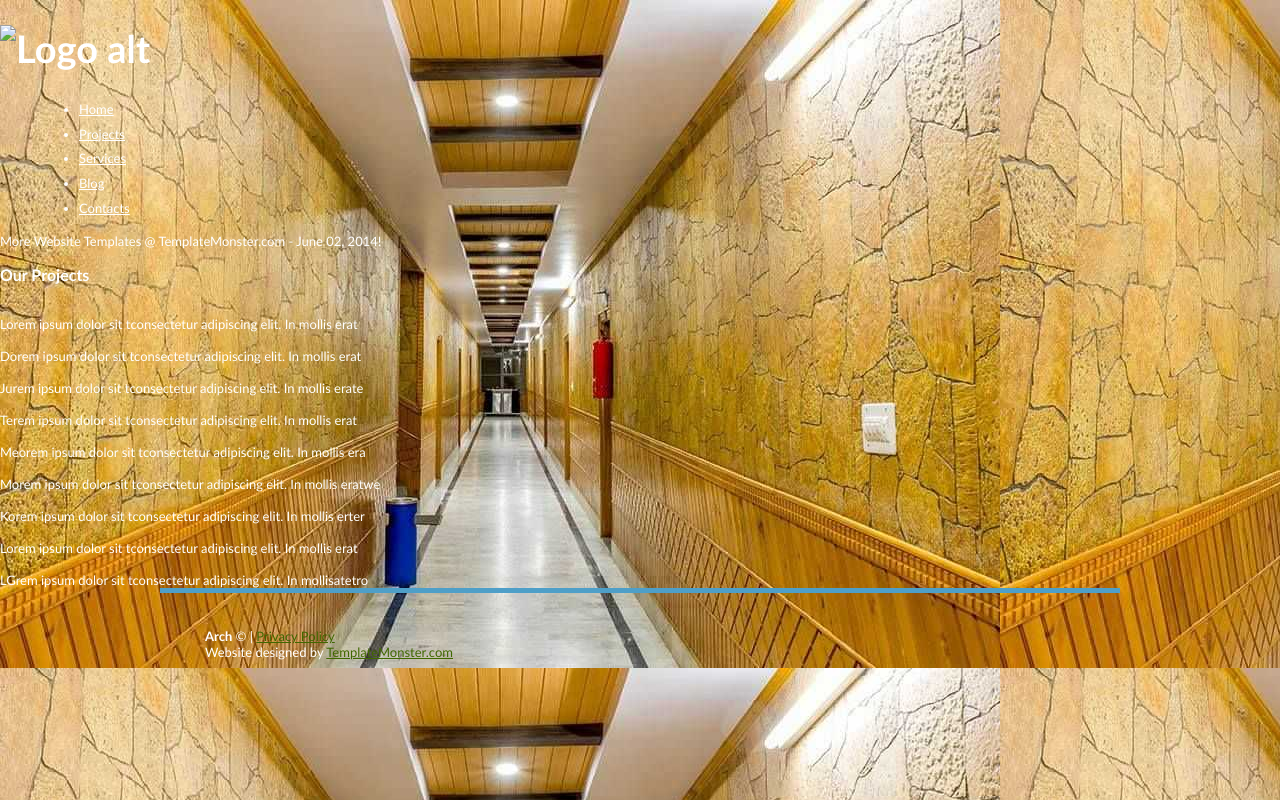
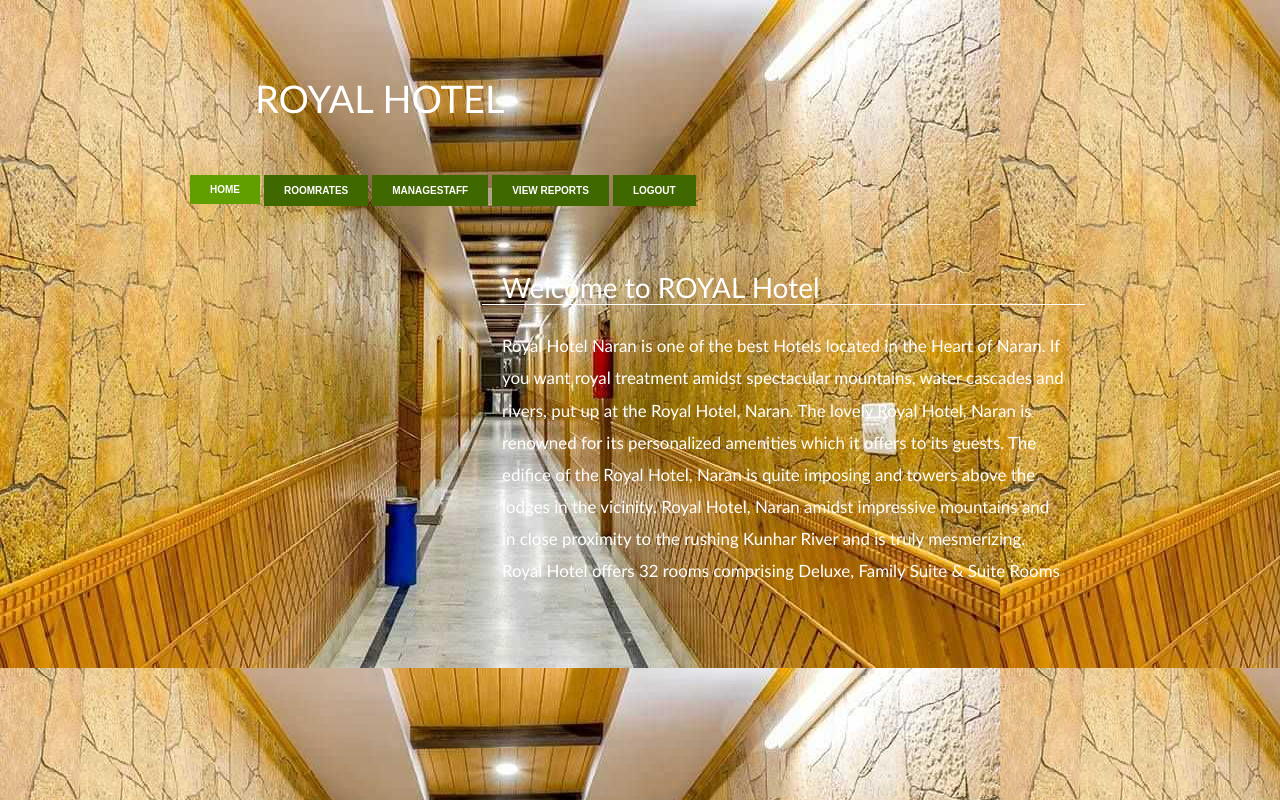
Before and after one commit to talhahassan1998/hotel-opertation-system, a plain HTML site: page index.html in a window 1280 px wide. Drawn offline with nearby package versions, Linux system fonts and the light colour scheme; some packages are replaced by stand-ins of ours; files that its build step writes are made by us from their sources; a script that the page names is missing; files whose address does not match are found by name.

Commit message:
Add files via upload

```diff
--- a/index.html
+++ b/index.html
@@ -1,200 +1,45 @@
-<!DOCTYPE html>
-<html lang="en">
+<!DOCTYPE html PUBLIC "-//W3C//DTD XHTML 1.0 Strict//EN" " http://www.w3.org/TR/xhtml1/DTD/xhtml1-strict.dtd">
+<html xmlns=" http://www.w3.org/1999/xhtml">
 <head>
-<title>Projects</title>
-<meta charset="utf-8">
-<meta name = "format-detection" content = "telephone=no" />
-<link rel="icon" href="images/favicon.ico">
-<link rel="shortcut icon" href="images/favicon.ico" />
-<link rel="stylesheet" href="css/touchTouch.css">
-<link rel="stylesheet" href="css/stuck.css">
-<link rel="stylesheet" href="css/style.css">
-<script src="js/jquery.js"></script>
-<script src="js/jquery-migrate-1.1.1.js"></script>
-<script src="js/script.js"></script>
-<script src="js/superfish.js"></script>
-<script src="js/jquery.equalheights.js"></script>
-<script src="js/jquery.mobilemenu.js"></script>
-<script src="js/jquery.easing.1.3.js"></script>
-<script src="js/tmStickUp.js"></script>
-<script src="js/jquery.ui.totop.js"></script>
-<script src="js/touchTouch.jquery.js"></script>
-<script>
- $(document).ready(function(){
-   $().UItoTop({ easingType: 'easeOutQuart' });
-   $('#stuck_container').tmStickUp({});
-   $('.gallery .gal').touchTouch();
- });
-</script>
-<!--[if lt IE 9]>
- <div style=' clear: both; text-align:center; position: relative;'>
-   <a href="http://windows.microsoft.com/en-US/internet-explorer/products/ie/home?ocid=ie6_countdown_bannercode">
-     <img src="http://storage.ie6countdown.com/assets/100/images/banners/warning_bar_0000_us.jpg" border="0" height="42" width="820" alt="You are using an outdated browser. For a faster, safer browsing experience, upgrade for free today." />
-   </a>
-</div>
-<script src="js/html5shiv.js"></script>
-<link rel="stylesheet" media="screen" href="css/ie.css">
+    <meta http-equiv="content-type" content="text/html; charset=utf-8" />
+    <meta name="keywords" content="" />
+    <meta name="description" content="" />
+    <link href="style.css" rel="stylesheet" type="text/css" media="screen" />
+    <title>hotel operational system </title>
 
+</head>
+<body>
+    <div id="header">
+        <div id="logo">
 
-<![endif]-->
-</head>
+            <h1>ROYAL HOTEL</h1>
 
-<body class="" id="top">
-  <div class="main">
-<!--==============================
-              header
-=================================-->
-<header>
-<!--==============================
-            Stuck menu
-=================================-->
-  <div class="container">
-    <div class="row">
-      <div class="grid_12">
-        <div class="socials">
-          <a href="#" class="fa fa-twitter"></a>
-          <a href="#" class="fa fa-facebook"></a>
-          <a href="#" class="fa fa-google-plus"></a>
-          <a href="#" class="fa fa-pinterest"></a>
         </div>
-        <div class="clear"></div>
-        <h1>
-          <a href="index.html">
-            <img src="images/logo.png" alt="Logo alt">
-          </a>
-        </h1>
-      <div class="clear"></div>
-    </div>
-   </div>
-  </div>
-  <div id="stuck_container">
-    <div class="container">
-      <div class="row">
-        <div class="grid_12">
-        <div class="navigation ">
-          <nav>
-            <ul class="sf-menu">
-             <li><a href="index.html">Home</a></li>
-             <li class="current"><a href="index-1.html">Projects</a></li>
-             <li><a href="index-2.html">Services</a></li>
-             <li><a href="index-3.html">Blog</a></li>
-             <li><a href="index-4.html">Contacts</a></li>
-           </ul>
-          </nav>
+        <div id="menu">
+            <ul>
+                <li class="first"><a href="home.html" accesskey="1" title="">Home</a></li>
+                <li><a href="owner_roomrate.php" accesskey="2" title="">roomrates</a></li>
+                <li><a href="owner_staff.php" accesskey="3" title="">managestaff</a></li>
+                <li><a href="viewreports.html" accesskey="4" title="">View reports</a></li>
+                <li><a href="ownerlogin.html" accesskey="5" title="">Logout</a></li>
+            </ul>
 
-          <div class="clear"></div>
-      </div> </div>
-      </div>
-    </div>
-  </div>
-</header>
-<!--=====================
-          Content
-======================-->
-<section class="content gallery"><div class="ic">More Website Templates @ TemplateMonster.com - June 02, 2014!</div>
-  <div class="container">
-    <div class="row">
-      <div class="grid_12">
-        <h3>Our Projects</h3>
-      </div>
-      <div class="grid_4">
-        <div class="box">
-          <div class="maxheight">
-            <a href="images/big1.jpg" class="gal"><img src="images/page2_img1.jpg" alt=""></a>
-            <div class="box_bot"><div class="text1">Lorem ipsum dolor sit tconsectetur adipiscing elit. In mollis erat</div> <a href="#" class="fa fa-chevron-right"></a></div>
-          </div>
-        </div>
-      </div>
-      <div class="grid_4">
-        <div class="box">
-          <div class="maxheight">
-            <a href="images/big2.jpg" class="gal"><img src="images/page2_img2.jpg" alt=""></a>
-            <div class="box_bot"><div class="text1">Dorem ipsum dolor sit tconsectetur adipiscing elit. In mollis erat</div> <a href="#" class="fa fa-chevron-right"></a></div>
-          </div>
-        </div>
-      </div>
-      <div class="grid_4">
-        <div class="box">
-          <div class="maxheight">
-            <a href="images/big3.jpg" class="gal"><img src="images/page2_img3.jpg" alt=""></a>
-            <div class="box_bot"><div class="text1">Jurem ipsum dolor sit tconsectetur adipiscing elit. In mollis erate</div> <a href="#" class="fa fa-chevron-right"></a></div>
-          </div>
-        </div>
-      </div>
-      <div class="clear ind__1"></div>
-      <div class="grid_4">
-        <div class="box">
-          <div class="maxheight">
-            <a href="images/big4.jpg" class="gal"><img src="images/page2_img4.jpg" alt=""></a>
-            <div class="box_bot"><div class="text1">Terem ipsum dolor sit tconsectetur adipiscing elit. In mollis erat</div> <a href="#" class="fa fa-chevron-right"></a></div>
-          </div>
-        </div>
-        <div class="clear ind__1"></div>
-      </div>
-      <div class="grid_4">
-        <div class="box">
-          <div class="maxheight">
-            <a href="images/big5.jpg" class="gal"><img src="images/page2_img5.jpg" alt=""></a>
-            <div class="box_bot"><div class="text1">Meorem ipsum dolor sit tconsectetur adipiscing elit. In mollis era </div><a href="#" class="fa fa-chevron-right"></a></div>
-          </div>
-        </div>
-      </div>
-      <div class="grid_4">
-        <div class="box">
-          <div class="maxheight">
-            <a href="images/big6.jpg" class="gal"><img src="images/page2_img6.jpg" alt=""></a>
-            <div class="box_bot"><div class="text1">Morem ipsum dolor sit tconsectetur adipiscing elit. In mollis eratwe</div> <a href="#" class="fa fa-chevron-right"></a></div>
-          </div>
-        </div>
-      </div>
-      <div class="clear ind__1"></div>
-      <div class="grid_4">
-        <div class="box">
-          <div class="maxheight">
-            <a href="images/big7.jpg" class="gal"><img src="images/page2_img7.jpg" alt=""></a>
-            <div class="box_bot"><div class="text1">Korem ipsum dolor sit tconsectetur adipiscing elit. In mollis erter</div> <a href="#" class="fa fa-chevron-right"></a></div>
-          </div>
-        </div>
-      </div>
-      <div class="grid_4">
-        <div class="box">
-          <div class="maxheight">
-            <a href="images/big8.jpg" class="gal"><img src="images/page2_img8.jpg" alt=""></a>
-            <div class="box_bot"><div class="text1">Lorem ipsum dolor sit tconsectetur adipiscing elit. In mollis erat</div> <a href="#" class="fa fa-chevron-right"></a></div>
-          </div>
-        </div>
-      </div>
-      <div class="grid_4">
-        <div class="box">
-          <div class="maxheight">
-            <a href="images/big9.jpg" class="gal"><img src="images/page2_img9.jpg" alt=""></a>
-            <div class="box_bot"><div class="text1">LGrem ipsum dolor sit tconsectetur adipiscing elit. In mollisatetro</div> <a href="#" class="fa fa-chevron-right"></a></div>
-          </div>
-        </div>
-      </div>
-    </div>
-  </div>
-</section>
-<!--==============================
-              footer
-=================================-->
-</div>
-<footer id="footer">
-  <div class="container">
-    <div class="row">
-      <div class="grid_12">
-         <div class="socials">
-          <a href="#" class="fa fa-twitter"></a>
-          <a href="#" class="fa fa-facebook"></a>
-          <a href="#" class="fa fa-google-plus"></a>
-          <a href="#" class="fa fa-pinterest"></a>
-          </div>
-         <div class="copyright"><div class="color2"><strong>Arch</strong> &copy; <span id="copyright-year"></span> | <a href="#">Privacy Policy</a></div>
-          Website designed by <a href="http://www.templatemonster.com/" rel="nofollow">TemplateMonster.com</a>
-          </div>
-      </div>
-    </div>
-  </div>
-</footer>
+        </div><hr />
+
+        <DIV id="page">
+
+            <DIV id="content">
+                <DIV class="post">
+                    <H2 class="title"> Welcome to ROYAL Hotel </H2>
+                    <DIV class="entry">
+                        <P style="font-size:130%">
+                            Royal Hotel Naran is one of the best Hotels located in the Heart of Naran.  If you want royal treatment amidst spectacular mountains, water cascades and rivers, put up at the Royal Hotel, Naran. The lovely Royal Hotel, Naran is renowned for its personalized amenities which it offers to its guests. The edifice of the Royal Hotel, Naran is quite imposing and towers above the lodges in the vicinity.
+                            Royal Hotel, Naran amidst impressive mountains and in close proximity to the rushing Kunhar River and is truly mesmerizing. Royal Hotel offers 32 rooms comprising Deluxe, Family Suite & Suite Rooms
+                        </P>
+
+                    </DIV>
+
+                </DIV>
+
 </body>
 </html>
```
